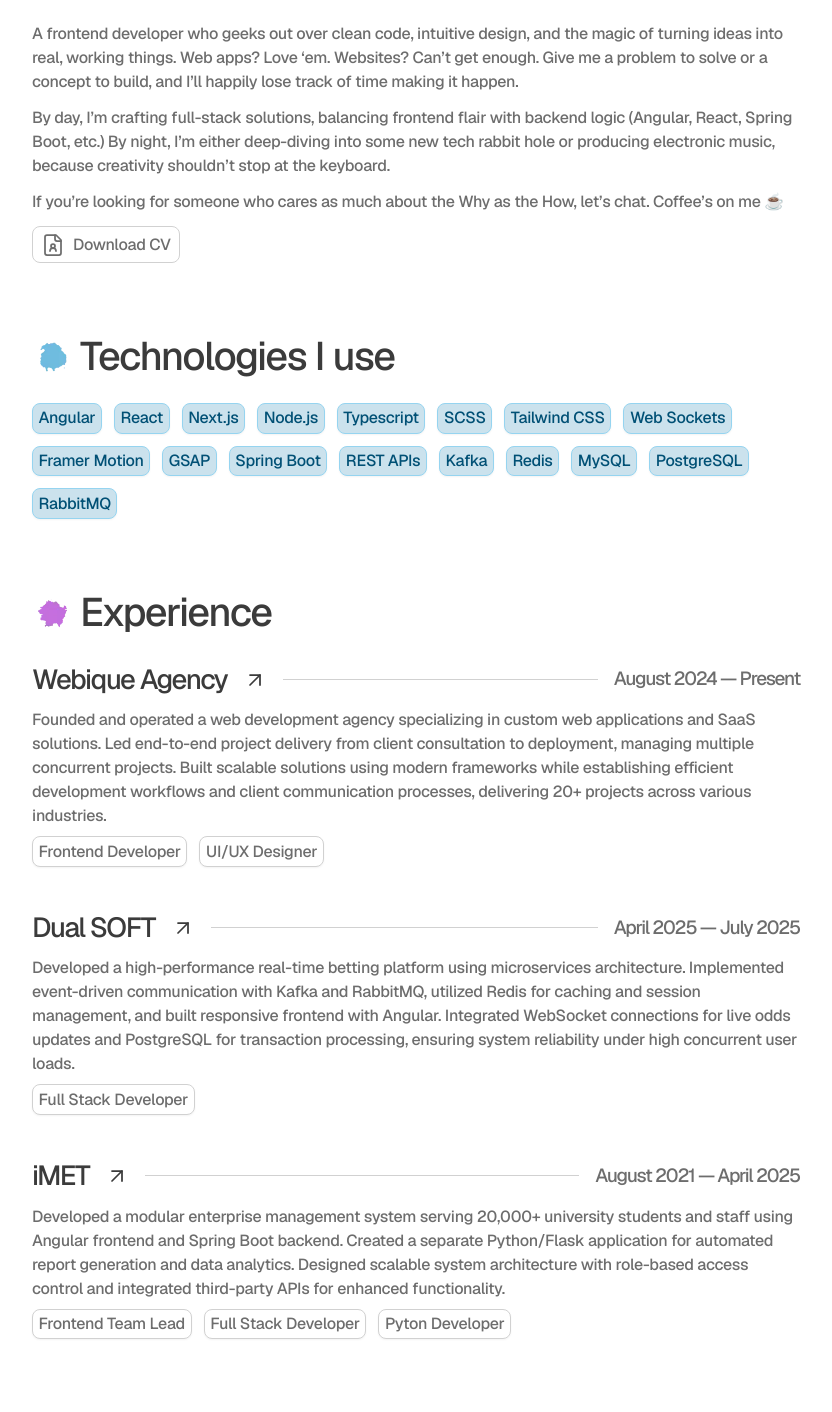
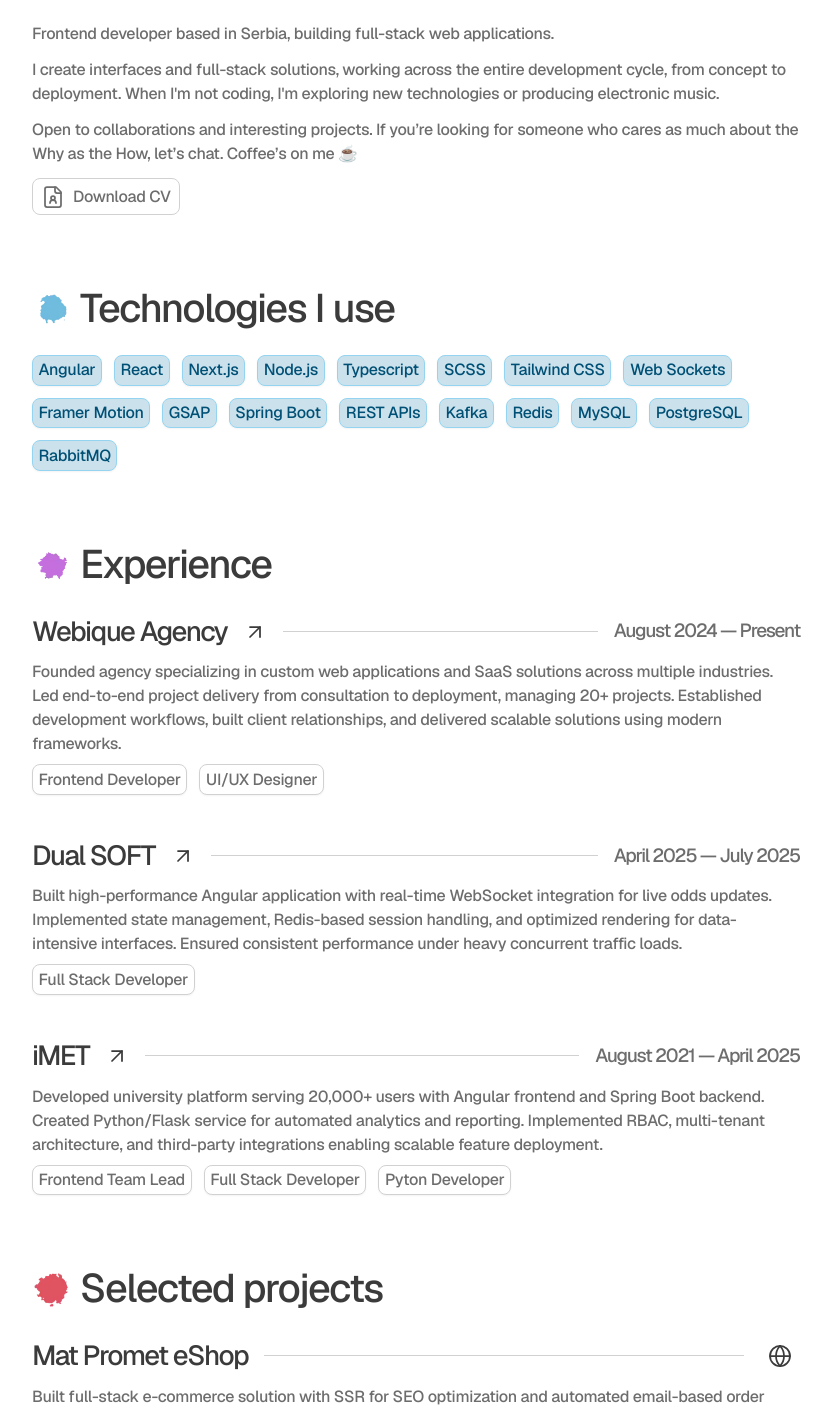
Before and after one commit to Petsoni/portfolio-new, a Next.js app: page / in a window 1280 px wide. Shown: the part 178-1590 px from the top of the page, without its empty margins (224-1056 px from the left). Built offline with nearby package versions, Linux system fonts and the light colour scheme.

Commit message:
Copy update

```diff
--- a/app/components/HeroSection.tsx
+++ b/app/components/HeroSection.tsx
@@ -19,25 +19,24 @@ function HeroSection() {
         <Image className={"ghibli-image"} src={"/new-profile.webp"}
                alt={"Petar Marković profile picture"} width={512} height={512}/>
       </motion.div>
-      <motion.p className={"hero-paragraph"} variants={itemVariants}>A frontend developer who geeks out over clean code,
-        intuitive design, and the
-        magic of turning ideas
-        into
-        real, working things. Web apps? Love ‘em. Websites? Can’t get enough. Give me a problem to solve or
-        a
-        concept to build, and I’ll happily lose track of time making it happen.
+      <motion.p className={"hero-paragraph"} variants={itemVariants}>Frontend developer based in Serbia, building
+        full-stack web applications.
       </motion.p>
-      <motion.p className={"hero-paragraph"} variants={itemVariants}>
-        By day, I’m crafting full-stack solutions, balancing frontend flair with backend logic (Angular,
-        React, Spring Boot, etc.) By night, I’m either deep-diving into some new tech rabbit hole or producing
-        electronic music, because creativity shouldn’t stop at the keyboard.
+      <motion.p className={"hero-paragraph"} variants={itemVariants}>I create interfaces and full-stack
+        solutions, working across the entire development cycle, from concept to deployment. When I'm not coding, I'm
+        exploring new technologies or producing electronic music.
       </motion.p>
+      {/*<motion.p className={"hero-paragraph"} variants={itemVariants}>*/}
+      {/*  By day, I’m crafting full-stack solutions, balancing frontend flair with backend logic (Angular,*/}
+      {/*  React, Spring Boot, etc.) By night, I’m either deep-diving into some new tech rabbit hole or producing*/}
+      {/*  electronic music, because creativity shouldn’t stop at the keyboard.*/}
+      {/*</motion.p>*/}
       {/*<motion.p className={"hero-paragraph"} variants={itemVariants}>*/}
       {/*  I’m all about that "aha" moment. Whether it’s nailing a tricky feature, designing an interface that*/}
       {/*  just*/}
       {/*  clicks, or stumbling on the perfect synth riff.*/}
       {/*</motion.p>*/}
-      <motion.p className={"hero-paragraph"} variants={itemVariants}>
+      <motion.p className={"hero-paragraph"} variants={itemVariants}>Open to collaborations and interesting projects.
         If you’re looking for someone who cares as much about the Why as the How, let’s chat.
         Coffee’s on me ☕
       </motion.p>
--- a/lib/projects.json
+++ b/lib/projects.json
@@ -9,7 +9,7 @@
       "Tailwind CSS",
       "Radix UI"
     ],
-    "description": "Built a comprehensive e-commerce platform using Next.js to digitize and expand the company's market reach. Implemented server-side rendering for optimal SEO performance and developed order tracking by using a mailing system. Increased online sales by 40% and streamlined order processing workflows."
+    "description": "Built full-stack e-commerce solution with SSR for SEO optimization and automated email-based order tracking. Drove 40% sales increase and reduced order processing time."
   },
   {
     "id": 2,
@@ -21,7 +21,7 @@
       "Tailwind CSS",
       "Shadcn"
     ],
-    "description": "Built a dynamic web application to allow businesses to easily generate and customize professional-looking client testimonials. Implemented a user-friendly interface for rapid styling and a responsive design. Successfully developed a reusable component architecture to accelerate future feature development and significantly streamlined the process of collecting and displaying social proof."
+    "description": "Developed customizable testimonial platform with intuitive styling interface. Built reusable component architecture for rapid feature deployment and streamlined social proof collection."
   },
   {
     "id": 3,
@@ -37,6 +37,6 @@
       "better-auth",
       "Docker"
     ],
-    "description": "This platform is being developed to directly address the pervasive visibility and engagement challenges faced by indie developers on crowded social media spaces, particularly platforms like X (formerly Twitter). The goal is to move beyond short-lived posts by providing a structured, dedicated environment where creators can showcase the full, transparent journey of their projects, fostering deeper connections with genuine followers."
+    "description": "Building structured alternative to social media for indie developers to document complete project journeys. Addresses visibility issues on crowded platforms like X by enabling transparent, long-form storytelling that cultivates engaged audiences beyond ephemeral posts."
   }
 ]
--- a/lib/work-history.json
+++ b/lib/work-history.json
@@ -8,7 +8,7 @@
       "Frontend Developer",
       "UI/UX Designer"
     ],
-    "description": "Founded and operated a web development agency specializing in custom web applications and SaaS solutions. Led end-to-end project delivery from client consultation to deployment, managing multiple concurrent projects. Built scalable solutions using modern frameworks while establishing efficient development workflows and client communication processes, delivering 20+ projects across various industries."
+    "description": "Founded agency specializing in custom web applications and SaaS solutions across multiple industries. Led end-to-end project delivery from consultation to deployment, managing 20+ projects. Established development workflows, built client relationships, and delivered scalable solutions using modern frameworks."
   },
   {
     "id": 2,
@@ -18,7 +18,7 @@
     "roles": [
       "Full Stack Developer"
     ],
-    "description": "Developed a high-performance real-time betting platform using microservices architecture. Implemented event-driven communication with Kafka and RabbitMQ, utilized Redis for caching and session management, and built responsive frontend with Angular. Integrated WebSocket connections for live odds updates and PostgreSQL for transaction processing, ensuring system reliability under high concurrent user loads."
+    "description": "Built high-performance Angular application with real-time WebSocket integration for live odds updates. Implemented state management, Redis-based session handling, and optimized rendering for data-intensive interfaces. Ensured consistent performance under heavy concurrent traffic loads."
   },
   {
     "id": 3,
@@ -30,6 +30,6 @@
       "Full Stack Developer",
       "Pyton Developer"
     ],
-    "description": "Developed a modular enterprise management system serving 20,000+ university students and staff using Angular frontend and Spring Boot backend. Created a separate Python/Flask application for automated report generation and data analytics. Designed scalable system architecture with role-based access control and integrated third-party APIs for enhanced functionality."
+    "description": "Developed university platform serving 20,000+ users with Angular frontend and Spring Boot backend. Created Python/Flask service for automated analytics and reporting. Implemented RBAC, multi-tenant architecture, and third-party integrations enabling scalable feature deployment."
   }
 ]
```
